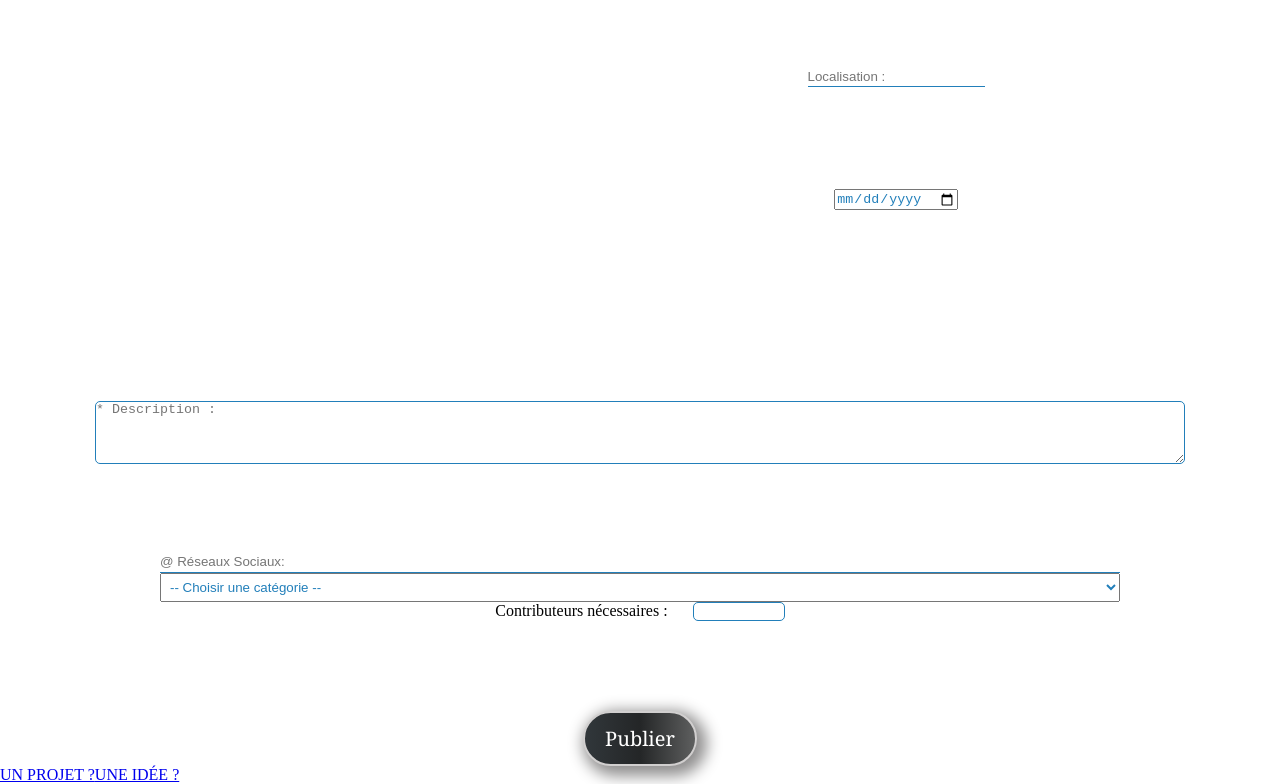
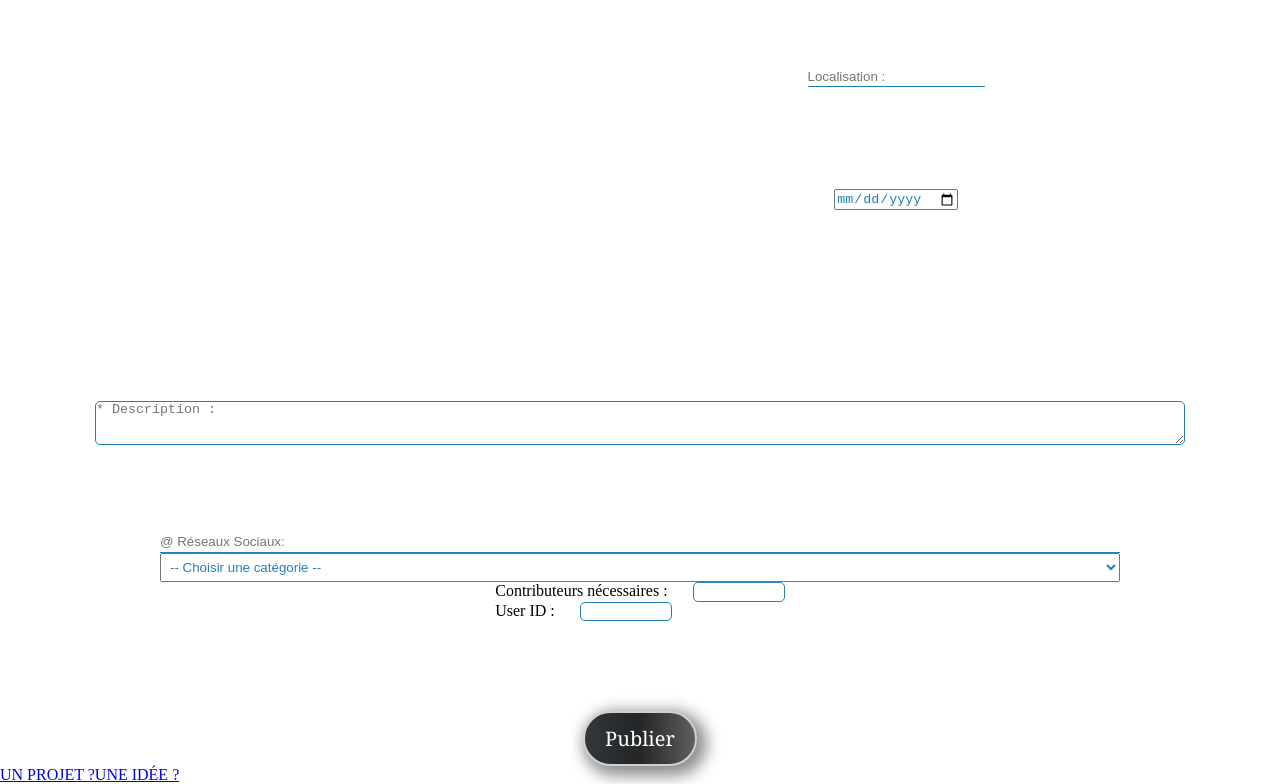
Before and after one commit to WildCodeSchool/remote-fr-q2p3-digico-front, a React (Create React App) app: page /creer-projet in a window 1280 px wide. Shown: the part 775-1559 px from the top of the page. Built offline with nearby package versions, Linux system fonts and the light colour scheme.

Commit message:
useForm init

```diff
--- a/src/components/IdeasCard.css
+++ b/src/components/IdeasCard.css
@@ -41,14 +41,11 @@
     justify-content: space-between;
 }
 
-<<<<<<< HEAD
-=======
 .comments {
     display: flex;
     flex-direction: column;
     justify-content: space-between;
 }
->>>>>>> 5b262493060238e844013940e9b8ac175b94630f
 .comment_form {
     margin-top: 1%;
     border-radius: 10px;
--- a/src/pages/Project/CreateProject.jsx
+++ b/src/pages/Project/CreateProject.jsx
@@ -16,7 +16,8 @@ function CreateProject() {
         socials : "",
         img : "",
         localisation : "",
-        project_date : ""
+        project_date : "",
+        user_id: ""
     })
 
     const createProject = e => {
@@ -26,7 +27,8 @@ function CreateProject() {
             socials : project.socials,
             img : project.img,
             localisation : project.localisation,
-            project_date : project.project_date
+            project_date : project.project_date,
+            user_id: project.user_id
         })
         alert("Votre projet à été créé 🚀")
     }
@@ -44,11 +46,12 @@ function CreateProject() {
                 <div className="head_Pform">
                     <div className = "head_left_Pform">
                         <input
-                            type="file" {...register("img")}
+                            type="file"
                             className = "imgInput"
                             id="img"
                             onChange ={(e) => handleInputChange(e)}
                             value={project.img}
+                            required
                             placeholder="Image"/>
                     </div>
                     <div className="head_right_Pform">
@@ -58,6 +61,7 @@ function CreateProject() {
                             id="title"
                             onChange ={(e) => handleInputChange(e)}
                             value={project.title}
+                            required
                             placeholder="* Titre du projet :"/>
                         <input
                             type="text" {...register("localisation")}
@@ -82,6 +86,7 @@ function CreateProject() {
                         className="desc_text"
                         onChange ={(e) => handleInputChange(e)}
                         value={project.description}
+                        required
                         placeholder="* Description :"></textarea>
                     <input
                         type="text" {...register("socials")}
@@ -103,6 +108,14 @@ function CreateProject() {
                             id="contributors"
                             className="contributors_input"
                         />
+                        <label for="user"> <br/>User ID :</label>
+                        <input
+                            type="number" {...register("user_id")}
+                            id="user"
+                            onChange ={(e) => handleInputChange(e)}
+                            value={project.img}
+                            className="contributors_input"
+                        />
                     </div>
                 </div>
                 <button className="create-project_submit-btn">Publier</button>
```
